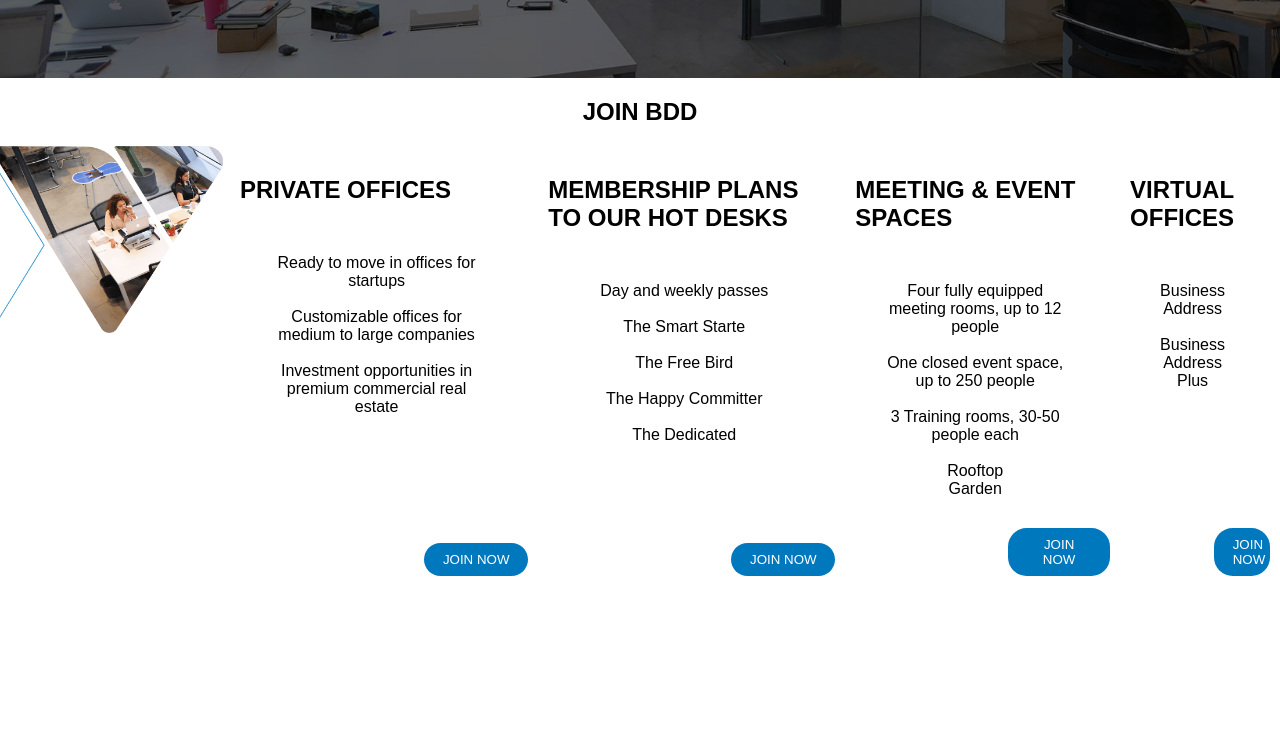
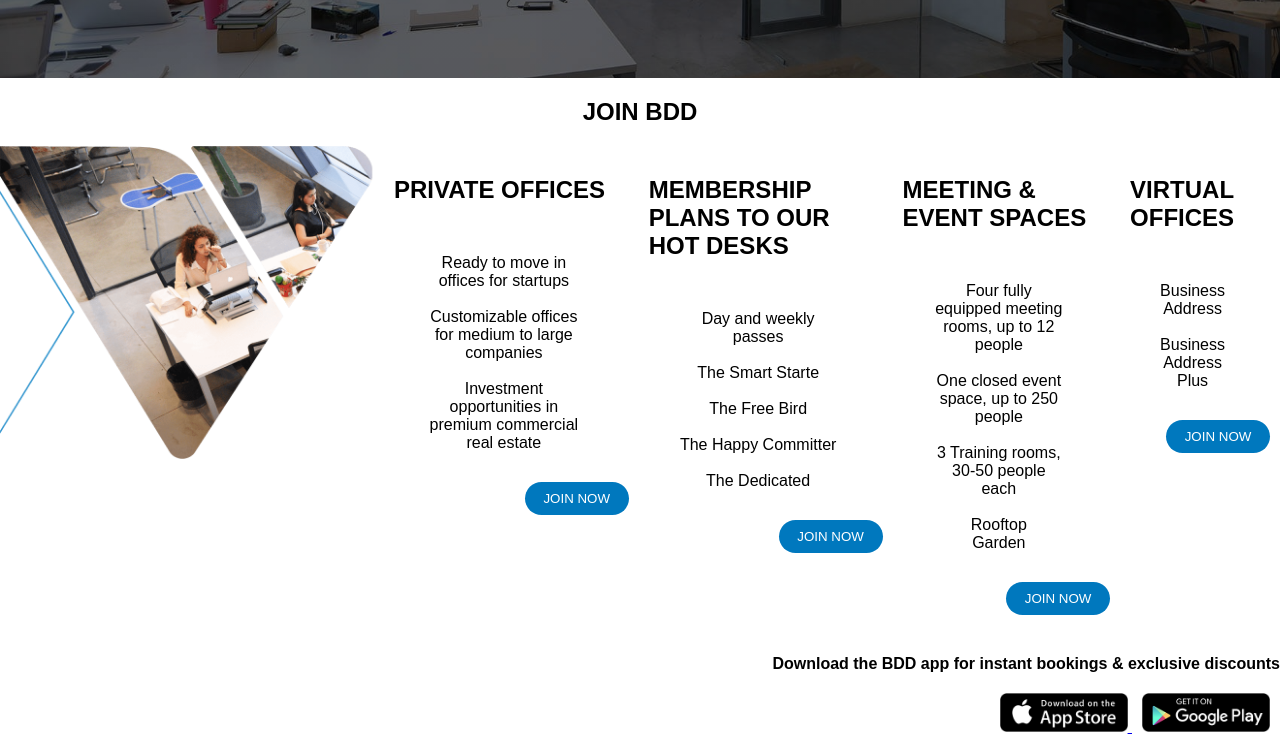
Before and after one commit to Khodor-Hassoun/bdd-clone-front, a plain HTML site: page index.html in a window 1280 px wide. Shown: the part 1909-2645 px from the top of the page. Before the commit the page ends 2495 px from the top, so only its background shows below. Drawn offline with Linux system fonts and the light colour scheme.

Commit message:
Add Join section fineprint. Garbage design

```diff
--- a/index.html
+++ b/index.html
@@ -186,7 +186,18 @@
                 </div>
 
             </div>
+            <div class="join-content-footer">
+                <b>Download the BDD app for instant bookings &amp; exclusive discounts</b>
+                <div class="join-footer-images">
+                    <a href="https://apps.apple.com/lb/app/bdd-app/id1238617908"><img src="./images/app-store.png" alt="">
+                    </a>
+                    <a href="https://play.google.com/store/apps/details?id=com.getray.bdd&hl=en">
+                        <img src="./images/google-play.png" alt="">
+                    </a>
 
+                </div>
+
+            </div>
         </div>
 
     </section>
--- a/styles/style.css
+++ b/styles/style.css
@@ -165,6 +165,8 @@ button{
 .join-content-row-image{
     width: 30%;
     height: 100%;
+    min-width: 30%;
+    object-fit: contain;
 }
 .join-content-row{
     display: flex;
@@ -176,12 +178,10 @@ button{
 .content-card{
     display: flex;
     flex-direction: column;
-    margin: 10px
-
+    margin: 10px;
 }
 .content-card ul{
     display: block;
-    height: 100%;
     padding: 0;
     padding: 20px;
     margin: 10px;
@@ -190,12 +190,18 @@ button{
     align-items: center;
     text-align: center;
     box-sizing: border-box;
-    border: thin none white ;
-    background-color: white;
-
+    border: thin none white;
 }
+/* .content-card ul {
+    display: block;
+    padding: 0;
+    margin: 10px;
+    display: flex;
+    flex-direction: column;
+    box-sizing: border-box;
+    border: thin none white;
+} */
 .content-card button{
-    max-width: 40%;
     align-items: flex-end;
     align-self: flex-end;
 }
@@ -203,7 +209,22 @@ button{
     text-decoration: none;
     color: white;
 }
-/* .content-card ul>li{
 
-
-} */
+.join-content-footer{
+    display: flex;
+    flex-direction: column;
+    align-items: flex-end;
+    align-self: flex-end;
+    width: 100%;
+    margin-top: 30px;
+}
+.join-footer-images{
+    align-items: flex-end;
+    margin-top: 20px;
+}
+.join-content-footer a{
+    margin-right: 10px;
+}
+.join-content-footer img{
+    width: 10vw;
+}
```
